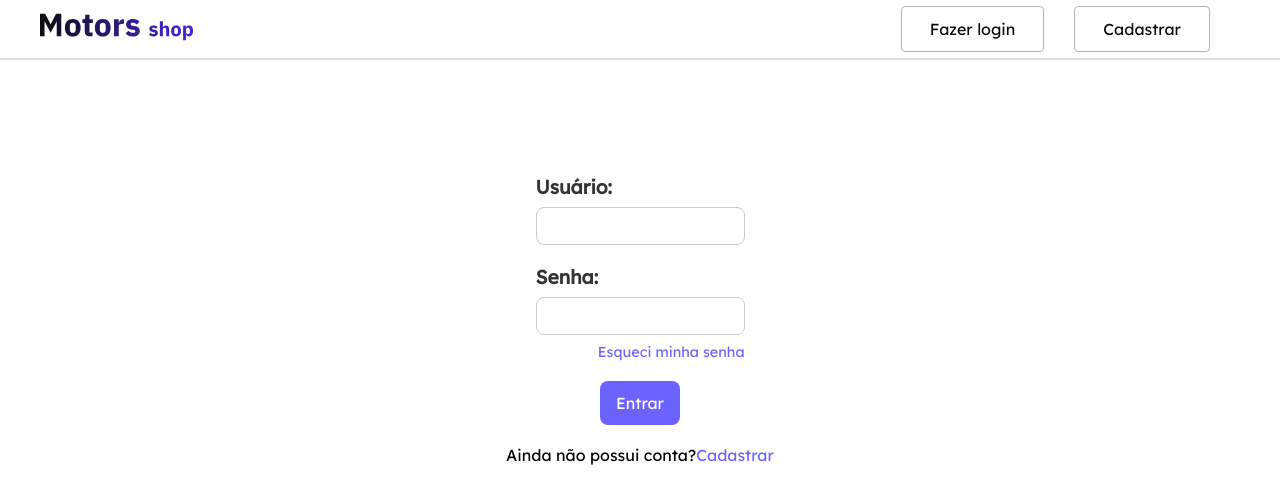
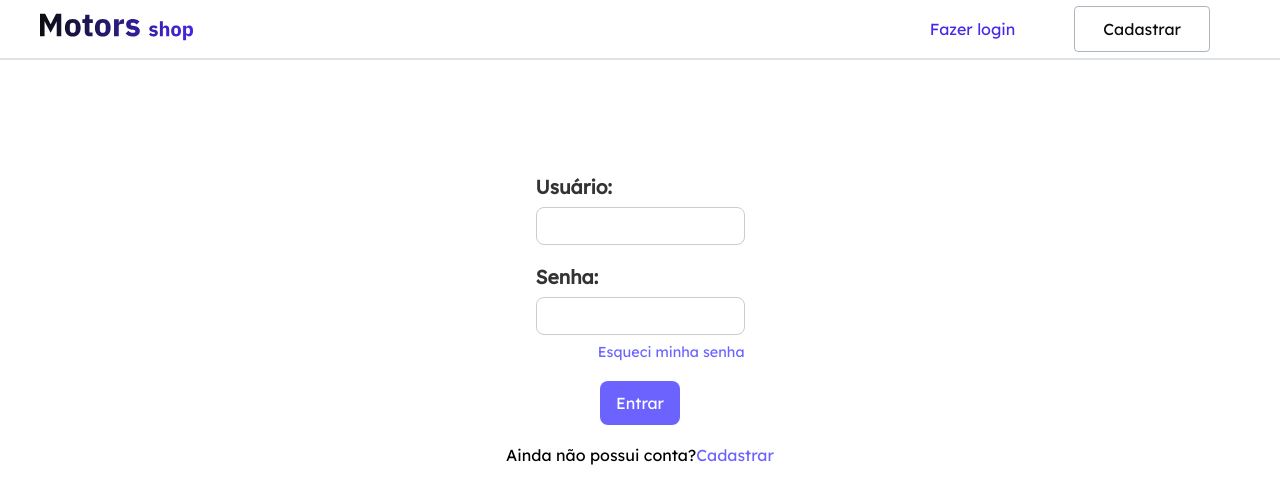
Before and after one commit to pedroheribeiro2021/Projeto-Final-Fullstack, a React (Create React App) app in the folder frontend/: page /login in a window 1280 px wide. Shown: the top 504 px of the page. Built offline with nearby package versions, Linux system fonts and the light colour scheme.

Commit message:
Remove modifications

```diff
--- a/frontend/src/components/Header/index.tsx
+++ b/frontend/src/components/Header/index.tsx
@@ -1,12 +1,34 @@
+
+import { useLocation, useNavigate } from "react-router-dom";
 import logo from "../../assets/Logo.svg";
 import { Menu } from "../Menu Mobile";
 import { HeaderStyle } from "./style";
-
-import { Link } from "react-router-dom";
+import { useState } from "react";
 
 
 export const Header = () => {
+  const [loginHovered, setLoginHovered] = useState(false);
+  const [registerHovered, setRegisterHovered] = useState(false);
+  const location = useLocation();
+  const navigate = useNavigate();
 
+  const handleLoginNavigate = () => {
+    navigate('/login');
+  };
+
+  const handleRegisterNavigate = () => {
+    navigate('/register');
+  };
+
+  const handleLoginMouse = () => {
+    if(loginHovered)setLoginHovered(false);
+    else setLoginHovered(true);
+  };
+
+  const handleRegisterMouse = () => {
+    if(registerHovered)setRegisterHovered(false);
+    else setRegisterHovered(true);
+  };
 
   return (
     <>
@@ -17,22 +39,26 @@ export const Header = () => {
           </div>
           <div className="header_button">
 
-          <Link to="/login"
-          id="login"
+          <button
           className="login"
+          onMouseEnter={handleLoginMouse}
+          onMouseLeave={handleLoginMouse}
+          id={location.pathname === "/login" ? "active" : ""}
+          onClick={handleLoginNavigate}
         >
           Fazer login
-        </Link>
-        <Link
-          to="/register"
-          id="register"
-          className="register"
+        </button>
+        <button
+          id={location.pathname === "/cadastro" ? "active" : ""}
+          onMouseEnter={handleRegisterMouse}
+          onMouseLeave={handleRegisterMouse}
+          className='register'
+          onClick={handleRegisterNavigate}
         >
           Cadastrar
-        </Link>
+        </button>
         <Menu/>
           </div>
-
 
       </HeaderStyle>
     </>
--- a/frontend/src/components/Header/style.ts
+++ b/frontend/src/components/Header/style.ts
@@ -28,6 +28,7 @@ export const HeaderStyle = styled.header`
     border-radius: 4px;
     border: 1.5px solid var(--grey4);
     background-color: transparent;
+
   }
   .login:hover {
     border: 1.5px solid transparent;
@@ -41,6 +42,8 @@ export const HeaderStyle = styled.header`
     border-radius: 4px;
     border: 1.5px solid var(--grey4);
     background-color: transparent;
+
+
   }
 
   .register:hover {
```
